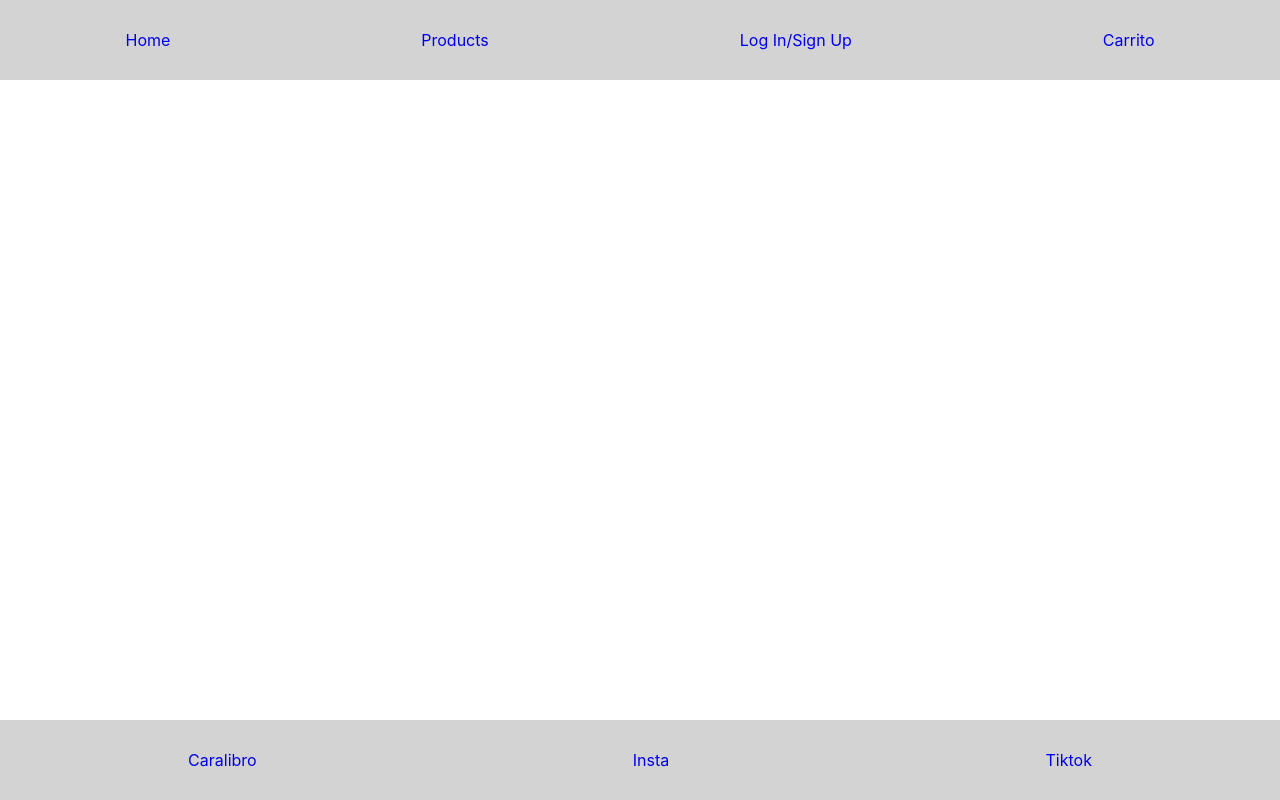
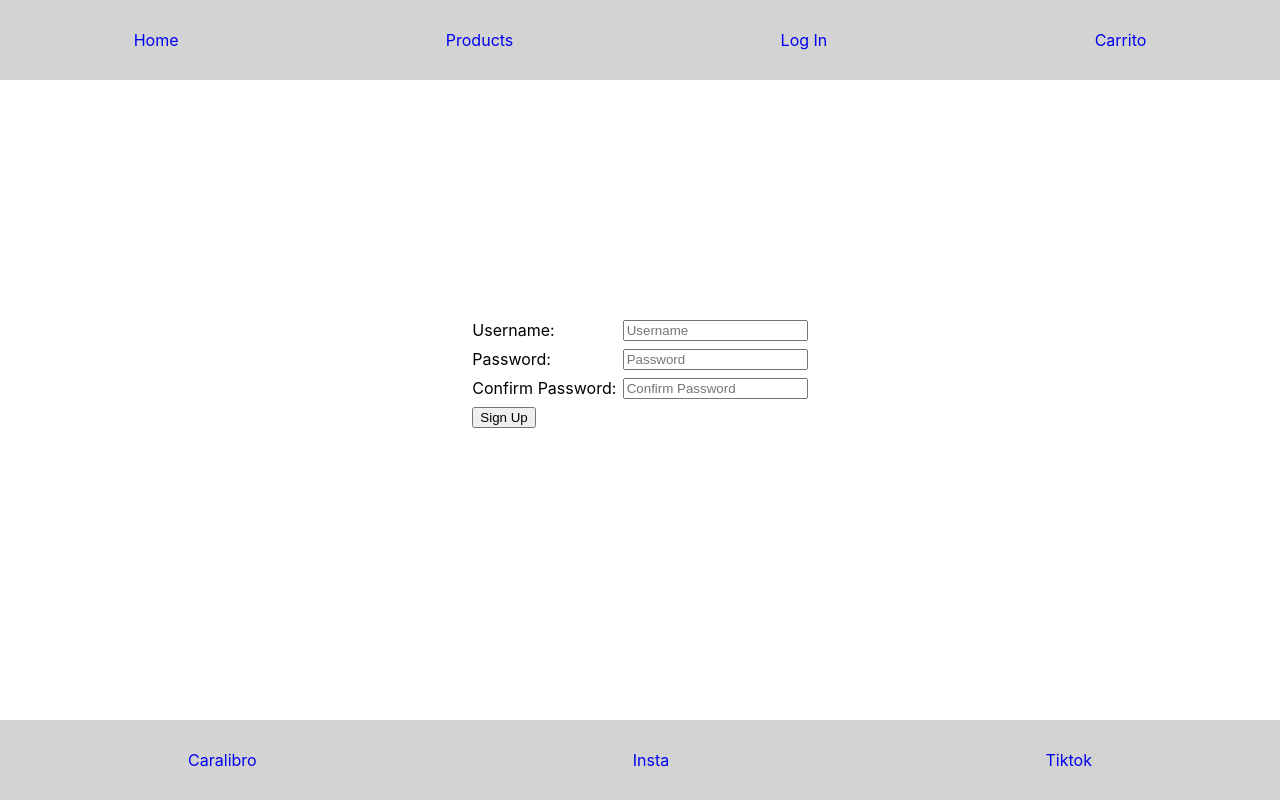
Before and after one commit to kiike145/evs-ecommerce, a React (Create React App) app: page /signup in a window 1280 px wide. Built offline with nearby package versions, Linux system fonts and the light colour scheme.

Commit message:
"Sign Up" window created

```diff
--- a/src/App.js
+++ b/src/App.js
@@ -3,7 +3,8 @@ import "./App.css";
 import Header from "./components/common/header";
 import Footer from "./components/common/footer";
 import Home from "./components/home";
-import UserForm from "./components/form";
+import FormLogin from "./components/formLogin";
+import FormSignUp from "./components/formSignUp";
 
 function App() {
 	return (
@@ -13,7 +14,8 @@ function App() {
 				<Routes>
 					<Route path="/" element={<Navigate to="/home" />} />
 					<Route path="/home" element={<Home />} />
-					<Route path="/login" element={<UserForm />} />
+					<Route path="/login" element={<FormLogin />} />
+					<Route path="/signup" element={<FormSignUp />} />
 				</Routes>
 				<Footer />
 			</BrowserRouter>
--- a/src/components/common/header/index.js
+++ b/src/components/common/header/index.js
@@ -4,9 +4,9 @@ const Headers = () => {
     return (
         <nav className="barraNavegacion header">
             <a href="/">Home</a>
-            <a href="#">Products</a>
-            <a href="/login">Log In/Sign Up</a>
-            <a href="#">Carrito</a>
+            <a href="/products">Products</a>
+            <a href="/login">Log In</a>
+            <a href="/cart">Carrito</a>
         </nav>
     );
 };
--- a/src/components/form/form.css
+++ b/src/components/formLogin/form.css
@@ -1,14 +1,13 @@
 form {
+    margin: 30vh auto;
     display: flex;
     justify-content: center;
     align-self: center;
 }
 
-label {
-    margin-right: .4rem;
-}
-
 .form-row {
+    display: flex;
+    justify-content: space-between;
     margin-bottom: .5rem;
 }
 
--- a/src/components/form/index.js
+++ b/src/components/formLogin/index.js
@@ -12,7 +12,6 @@ const UserForm = () => {
                     <label for="username">Password: </label>
                     <input type="pass" placeholder="Password"></input>
                 </div>
-
                 <div className="form-row links">
                     <button type='submit'>Log In</button>
                     <a href="/signUp">Sign Up</a>
--- /dev/null
+++ b/src/components/formSignUp/form.css
@@ -0,0 +1,19 @@
+form {
+    margin: 30vh auto;
+    display: flex;
+    justify-content: center;
+    align-self: center;
+}
+
+label {
+    margin-right: .4rem;
+}
+
+.form-row {
+    margin-bottom: .5rem;
+}
+
+.links {
+    display: flex;
+    justify-content: space-between;
+}
--- /dev/null
+++ b/src/components/formSignUp/index.js
@@ -0,0 +1,29 @@
+import "./form.css";
+
+const SignupForm = () => {
+    return (
+        <form>
+            <div className="form-group">
+                <div className="form-row">
+                    <label for="username">Username: </label>
+                    <input type="text" placeholder="Username"></input>
+                </div>
+                <div className="form-row">
+                    <label for="username">Password: </label>
+                    <input type="pass" placeholder="Password"></input>
+                </div>
+
+                <div className="form-row">
+                    <label for="username">Confirm Password: </label>
+                    <input type="pass" placeholder="Confirm Password"></input>
+                </div>
+                <div className="form-row links">
+                    <button type='submit'>Sign Up</button>
+                </div>
+            </div>
+        </form>
+    );
+
+};
+
+export default SignupForm;
--- a/src/index.js
+++ b/src/index.js
@@ -6,9 +6,9 @@ import reportWebVitals from './reportWebVitals';
 
 const root = ReactDOM.createRoot(document.getElementById('root'));
 root.render(
-  <React.StrictMode>
-    <App />
-  </React.StrictMode>
+	<React.StrictMode>
+		<App />
+	</React.StrictMode>
 );
 
 // If you want to start measuring performance in your app, pass a function
```
